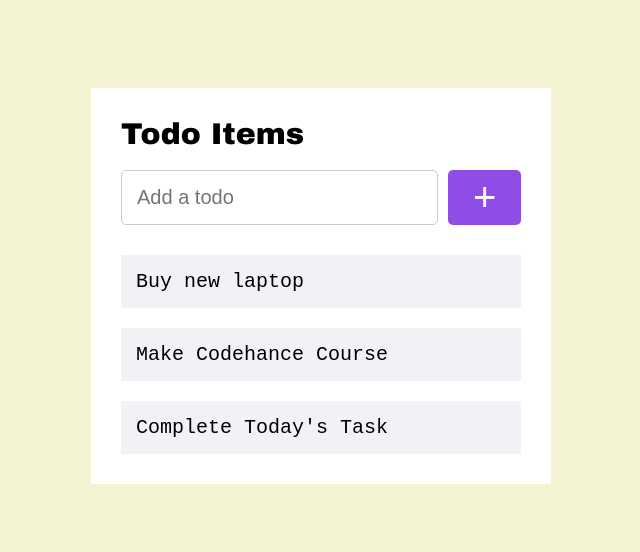
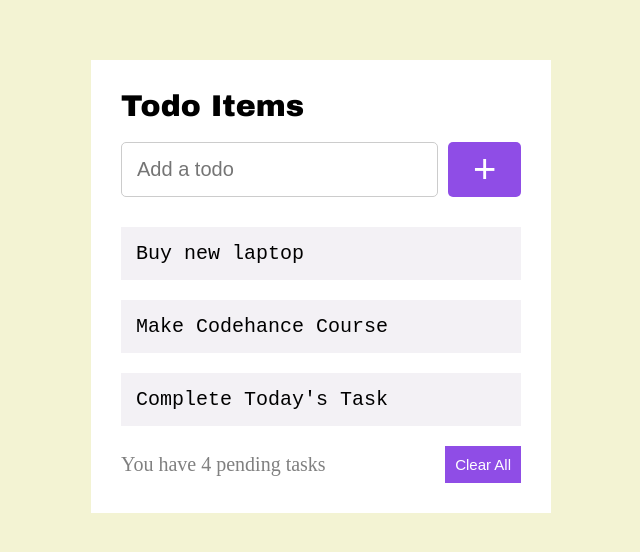
Before and after one commit to Jab90/todo-appf, a React (Vite) app: page / in a window 1280 px wide. Shown: the part 122-674 px from the top of the page, without its empty margins (319-959 px from the left). Built offline with nearby package versions, Linux system fonts and the light colour scheme.

Commit message:
Added footer

```diff
--- a/src/App.scss
+++ b/src/App.scss
@@ -15,3 +15,9 @@ h1 {
   margin:0;
   padding:0;
 }
+
+p {
+  margin: 0;
+  padding: 0;
+
+}
--- /dev/null
+++ b/src/components/footer/Footer.jsx
@@ -0,0 +1,11 @@
+import React from 'react';
+import './Footer.scss';
+
+export default function Footer() {
+  return(
+  <div className='Footer'>
+    <p className='Footer__pending'>You have 4 pending tasks</p>
+      <button className='Footer__clear'>Clear All</button>
+  </div>
+  )
+}
--- /dev/null
+++ b/src/components/footer/Footer.scss
@@ -0,0 +1,20 @@
+.Footer {
+  display: flex;
+  justify-content: space-between;
+  align-items: center;
+  margin-top: 20px;
+
+  &__pending{
+    font-size: 20px;
+    color: gray;
+  }
+
+  &__clear{
+    background-color: #8f4de6;
+    color: white;
+    border: none;
+    padding: 10px;
+    font-size: 15px;
+    cursor: pointer;
+  }
+}
--- a/src/pages/Home.jsx
+++ b/src/pages/Home.jsx
@@ -3,6 +3,7 @@ import Container from '../components/container/Container'
 import Header from '../components/header/Header'
 import Addtodo from '../components/add_todo/addtodo'
 import ListTodo from '../components/list_todo/ListTodo'
+import Footer from '../components/footer/Footer'
 
 export default function Home() {
   return (
@@ -10,6 +11,7 @@ export default function Home() {
       <Header/>
       <Addtodo/>
       <ListTodo/>
+      <Footer/>
     </Container>
 
   )
```
